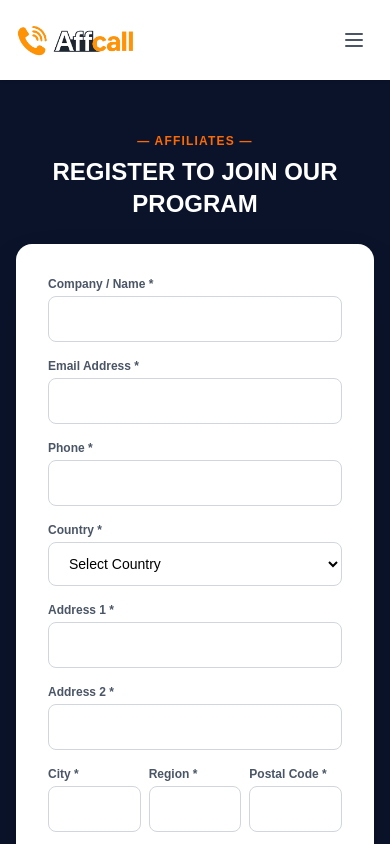
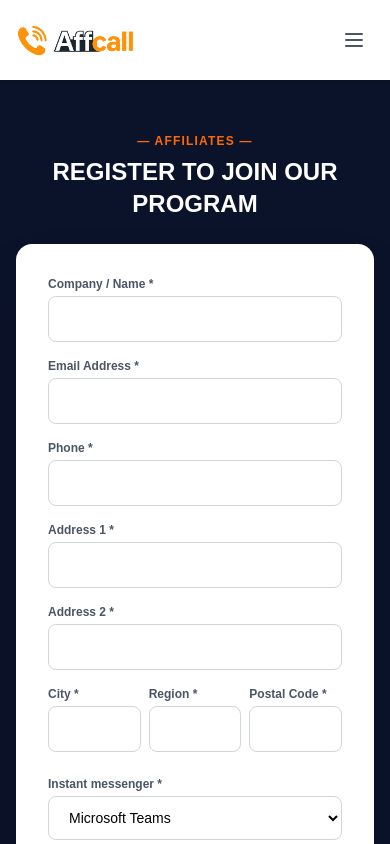
Before and after one commit to officialnsakib-lab/affcall, a Next.js app: page /form/affiliate-register in a window 390 px wide. Shown: the top 844 px of the page. Built offline with nearby package versions, Linux system fonts and the light colour scheme.

Commit message:
Add new features, mobile menu and api routes

```diff
--- a/app/form/affiliate-register/page.tsx
+++ b/app/form/affiliate-register/page.tsx
@@ -13,7 +13,6 @@ export default function AffiliatePage() {
     companyName: '',
     email: '',
     phone: '',
-    country: '',
     address1: '',
     address2: '',
     city: '',
@@ -54,7 +53,7 @@ export default function AffiliatePage() {
           ...formData,
           formType: 'Affiliate',
           type: 'Affiliate',
-          name: formData.companyName, // ড্যাশবোর্ডে নাম দেখানোর জন্য
+          name: formData.companyName,
         }),
       });
 
@@ -113,20 +112,9 @@ export default function AffiliatePage() {
             </div>
           </div>
 
-          <div className="grid grid-cols-1 md:grid-cols-2 gap-4">
-            <div>
-              <label className="block text-xs font-semibold text-gray-600 mb-1">Phone *</label>
-              <input type="text" name="phone" value={formData.phone} onChange={handleChange} required className="w-full px-4 py-3 rounded-lg border border-gray-300 text-sm focus:outline-none focus:border-orange-500 text-black" />
-            </div>
-            <div>
-              <label className="block text-xs font-semibold text-gray-600 mb-1">Country *</label>
-              <select name="country" value={formData.country} onChange={handleChange} required className="w-full px-4 py-3 rounded-lg border border-gray-300 text-sm bg-white focus:outline-none focus:border-orange-500 text-black">
-                <option value="">Select Country</option>
-                <option value="Bangladesh">Bangladesh</option>
-                <option value="United States">United States</option>
-                <option value="United Kingdom">United Kingdom</option>
-              </select>
-            </div>
+          <div>
+            <label className="block text-xs font-semibold text-gray-600 mb-1">Phone *</label>
+            <input type="text" name="phone" value={formData.phone} onChange={handleChange} required className="w-full px-4 py-3 rounded-lg border border-gray-300 text-sm focus:outline-none focus:border-orange-500 text-black" />
           </div>
 
           <div>
--- a/models/Affiliate.ts
+++ b/models/Affiliate.ts
@@ -7,7 +7,6 @@ export interface IAffiliate extends Document {
   companyName: string;
   email: string;
   phone: string;
-  country: string;
   address1: string;
   address2?: string;
   city: string;
@@ -31,7 +30,6 @@ const AffiliateSchema: Schema = new Schema({
   companyName: { type: String, required: true },
   email: { type: String, required: true },
   phone: { type: String, required: true },
-  country: { type: String, required: true },
   address1: { type: String, required: true },
   address2: { type: String },
   city: { type: String, required: true },
```
